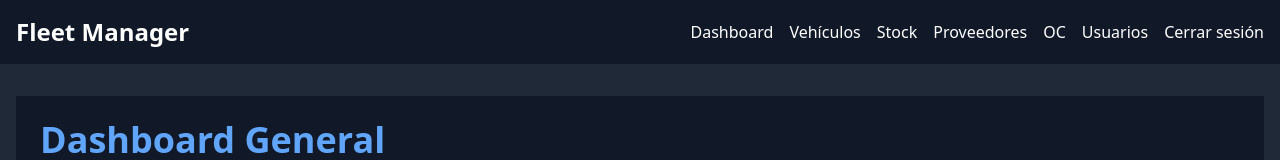
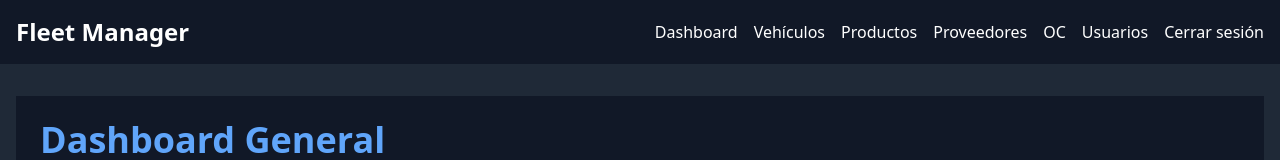
Before and after one commit to makzzer/fleet-manager-nextjs, a Next.js app: page /dashboard in a window 1280 px wide. Shown: the top 160 px of the page. Built offline with nearby package versions, Linux system fonts and the light colour scheme; no server answers; sample sign-in values are in the browser's storage.

Commit message:
Change - Rutas de gestion de productos

```diff
--- a/src/app/components/Navbar.tsx
+++ b/src/app/components/Navbar.tsx
@@ -80,8 +80,8 @@ const Navbar = () => {
                 </a>
               </li>
               <li>
-                <a href="/stock" className="hover:text-gray-400">
-                  Stock
+                <a href="/productos" className="hover:text-gray-400">
+                  Productos
                 </a>
               </li>
               <li>
@@ -120,8 +120,9 @@ const Navbar = () => {
 
         {/* Menú desplegable en dispositivos pequeños */}
         <div
-          className={`${isOpen ? "block" : "hidden"
-            } fixed top-0 left-0 w-full h-full bg-gray-900 text-white transition-all duration-300 ease-in-out z-40`}
+          className={`${
+            isOpen ? "block" : "hidden"
+          } fixed top-0 left-0 w-full h-full bg-gray-900 text-white transition-all duration-300 ease-in-out z-40`}
         >
           <div className="p-4 flex justify-between items-center">
             <div className="text-2xl font-bold">Fleet Manager</div>
@@ -169,11 +170,11 @@ const Navbar = () => {
                 </li>
                 <li>
                   <a
-                    href="/stock"
+                    href="/productos"
                     className="hover:text-gray-400"
                     onClick={() => setIsOpen(false)}
                   >
-                    Stock
+                    Productos
                   </a>
                 </li>
                 <li>
--- a/src/app/components/Stock/ProductTable.tsx
+++ b/src/app/components/Stock/ProductTable.tsx
@@ -46,7 +46,7 @@ const ProductTable: React.FC<ProductTableProps> = ({ products }) => {
   };
 
   const handleView = (id: string) => {
-    router.push(`/stock/${id}`);
+    router.push(`/productos/${id}`);
   };
 
   useEffect(() => {
--- a/src/app/stock/[id]/page.tsx
+++ b/src/app/productos/[id]/page.tsx
@@ -39,15 +39,11 @@ const ProductPage = () => {
               <div className="grid grid-cols-1 md:grid-cols-2 gap-4 w-full">
                 <div className="bg-gray-800 p-3 rounded md:col-span-2">
                   <p className="text-gray-400 text-sm md:col-span-2">Nombre</p>
-                  <p className="text-white font-semibold">
-                    {producto.name}
-                  </p>
+                  <p className="text-white font-semibold">{producto.name}</p>
                 </div>
                 <div className="bg-gray-800 p-3 rounded md:col-span-2">
                   <p className="text-gray-400 text-sm">Marca</p>
-                  <p className="text-white font-semibold">
-                    {producto.brand}
-                  </p>
+                  <p className="text-white font-semibold">{producto.brand}</p>
                 </div>
                 <div className="bg-gray-800 p-3 rounded md:col-span-2">
                   <p className="text-gray-400 text-sm">Categoría</p>
@@ -73,7 +69,7 @@ const ProductPage = () => {
           </div>
           <div className="px-6 py-4 bg-gray-900 flex justify-center space-x-4">
             <Link
-              href="/stock"
+              href="/productos"
               className="bg-blue-600 px-4 py-2 rounded shadow-md hover:bg-blue-700 text-white"
             >
               Volver
--- a/src/app/stock/page.tsx
+++ b/src/app/productos/page.tsx
@@ -58,6 +58,10 @@ const Stock = () => {
       );
     }
   }, [searchTerm, productos]);
+
+  if (isLoading) {
+    return <div>Cargando...</div>;
+  }
 
   // // el query va a ser lo que voy escribiendo en el input de la bar
   // const handleSearch = (query: string) => {
@@ -122,10 +126,18 @@ const Stock = () => {
       focusConfirm: false,
       preConfirm: () => {
         const nameElement = document.getElementById("name") as HTMLInputElement;
-        const brandElement = document.getElementById("brand") as HTMLInputElement;
-        const descriptionElement = document.getElementById("description") as HTMLInputElement;
-        const categoryElement = document.getElementById("category") as HTMLInputElement;
-        const quantityElement = document.getElementById("quantity") as HTMLInputElement;
+        const brandElement = document.getElementById(
+          "brand"
+        ) as HTMLInputElement;
+        const descriptionElement = document.getElementById(
+          "description"
+        ) as HTMLInputElement;
+        const categoryElement = document.getElementById(
+          "category"
+        ) as HTMLInputElement;
+        const quantityElement = document.getElementById(
+          "quantity"
+        ) as HTMLInputElement;
 
         const name = nameElement?.value;
         const brand = brandElement?.value;
@@ -133,7 +145,7 @@ const Stock = () => {
         const category = categoryElement?.value;
         const quantity = quantityElement?.value;
 
-        if ( !name || !brand || !description || !category ) {
+        if (!name || !brand || !description || !category) {
           Swal.showValidationMessage("Completa todos los campos");
           return null;
         }
@@ -168,7 +180,7 @@ const Stock = () => {
       <div className="p-6 bg-gray-900 min-h-screen rounded-lg text-white">
         <div className="flex justify-between items-center mb-6">
           <h1 className="md:text-4xl text-3xl font-bold text-blue-400">
-            Gestión de Stock
+            Gestión de Productos
           </h1>
         </div>
         <div className="grid grid-cols-1 md:grid-cols-2 lg:grid-cols-4 gap-6 mb-6">
```
